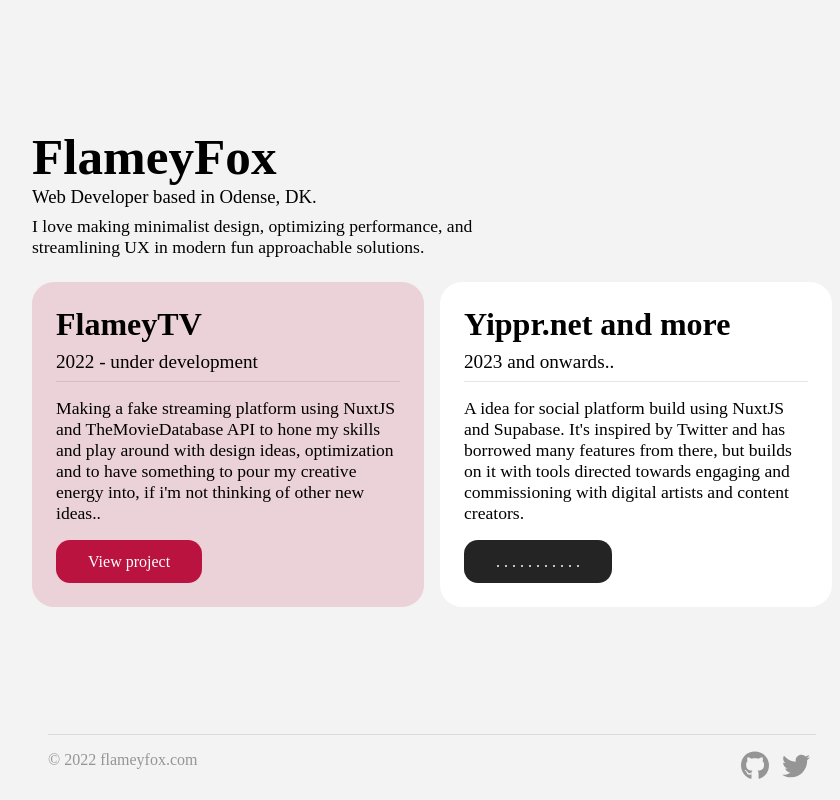
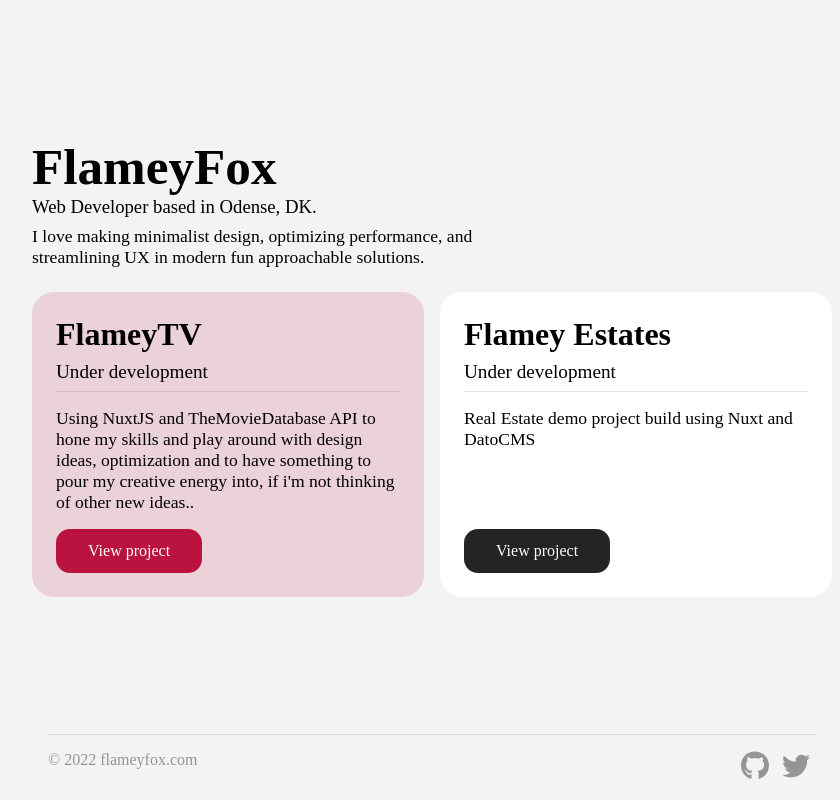
Before and after one commit to FlameyFox/flamey-nuxt, a Nuxt app: page / in a window 1280 px wide. Shown: the whole page, without its empty margins (208-1048 px from the left). Built offline with nearby package versions, Linux system fonts and the light colour scheme.

Commit message:
Changes to projects

```diff
--- a/components/TheProjects.vue
+++ b/components/TheProjects.vue
@@ -3,13 +3,12 @@
     <div class="project yippr">
       <div class="info">
         <h3>FlameyTV</h3>
-        <h4>2022 - under development</h4>
+        <h4>Under development</h4>
         <hr />
         <p>
-          Making a fake streaming platform using NuxtJS and TheMovieDatabase API
-          to hone my skills and play around with design ideas, optimization and
-          to have something to pour my creative energy into, if i'm not thinking
-          of other new ideas..
+          Using NuxtJS and TheMovieDatabase API to hone my skills and play
+          around with design ideas, optimization and to have something to pour
+          my creative energy into, if i'm not thinking of other new ideas..
         </p>
       </div>
       <a
@@ -22,17 +21,18 @@
     </div>
     <div class="project">
       <div class="info">
-        <h3>Yippr.net and more</h3>
-        <h4>2023 and onwards..</h4>
+        <h3>Flamey Estates</h3>
+        <h4>Under development</h4>
         <hr />
-        <p>
-          A idea for social platform build using NuxtJS and Supabase. It's
-          inspired by Twitter and has borrowed many features from there, but
-          builds on it with tools directed towards engaging and commissioning
-          with digital artists and content creators.
-        </p>
+        <p>Real Estate demo project build using Nuxt and DatoCMS</p>
       </div>
-      <a class="btn" href="#">. . . . . . . . . . . </a>
+      <a
+        class="btn"
+        target="_blank"
+        rel="noopener nofollow"
+        href="https://github.com/FlameyFox/RealEstate"
+        >View project</a
+      >
     </div>
   </section>
 </template>
```
